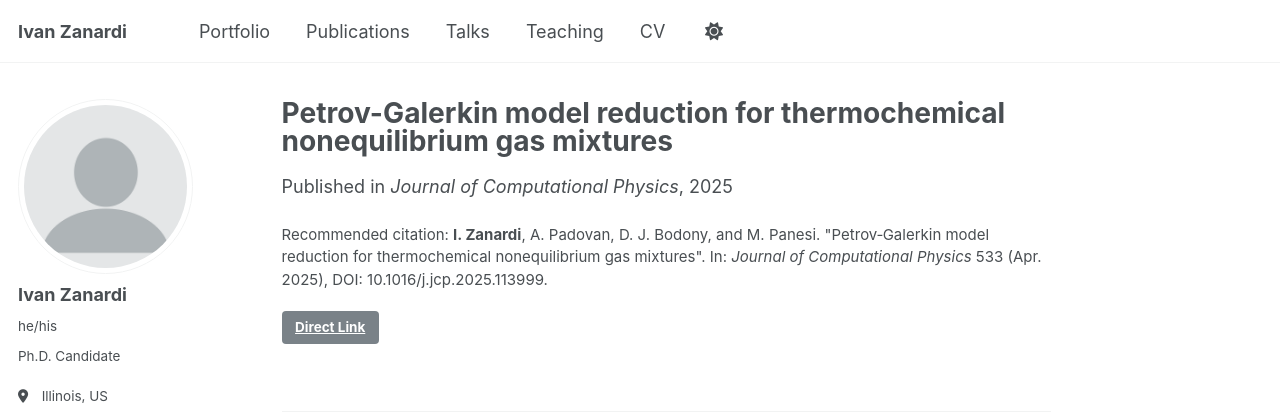
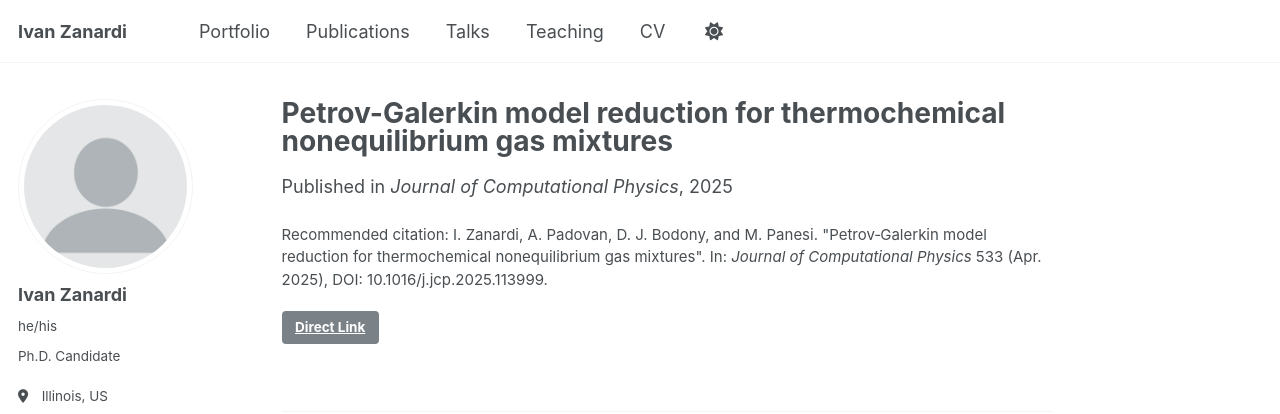
Before and after one commit to ivanZanardi/ivanzanardi.github.io, a Jekyll site: the page built from _publications/2025-04-petrov-galerkin-model-reduction-for-thermochemical-nonequilibrium-gas-mixtures.md, in a window 1280 px wide. Shown: the top 414 px of the page. Built offline with Jekyll 4.4.1, drawn with Linux system fonts in a browser that asks for light colours; some web fonts are replaced; a script that is not in the unit is left out.

```diff
--- a/_publications/2025-04-petrov-galerkin-model-reduction-for-thermochemical-nonequilibrium-gas-mixtures.md
+++ b/_publications/2025-04-petrov-galerkin-model-reduction-for-thermochemical-nonequilibrium-gas-mixtures.md
@@ -6,5 +6,5 @@ permalink: /publication/2025-04-petrov-galerkin-model-reduction-for-thermochemic
 date: 2025-04-10
 venue: 'Journal of Computational Physics'
 link: 'https://doi.org/10.1016/j.jcp.2025.113999'
-citation: '<b>I. Zanardi</b>, A. Padovan, D. J. Bodony, and M. Panesi. &quot;Petrov‑Galerkin model reduction for thermochemical nonequilibrium gas mixtures&quot;. In: <i>Journal of Computational Physics</i> 533 (Apr. 2025), DOI: 10.1016/j.jcp.2025.113999.'
+citation: 'I. Zanardi, A. Padovan, D. J. Bodony, and M. Panesi. &quot;Petrov‑Galerkin model reduction for thermochemical nonequilibrium gas mixtures&quot;. In: <i>Journal of Computational Physics</i> 533 (Apr. 2025), DOI: 10.1016/j.jcp.2025.113999.'
 ---
```
